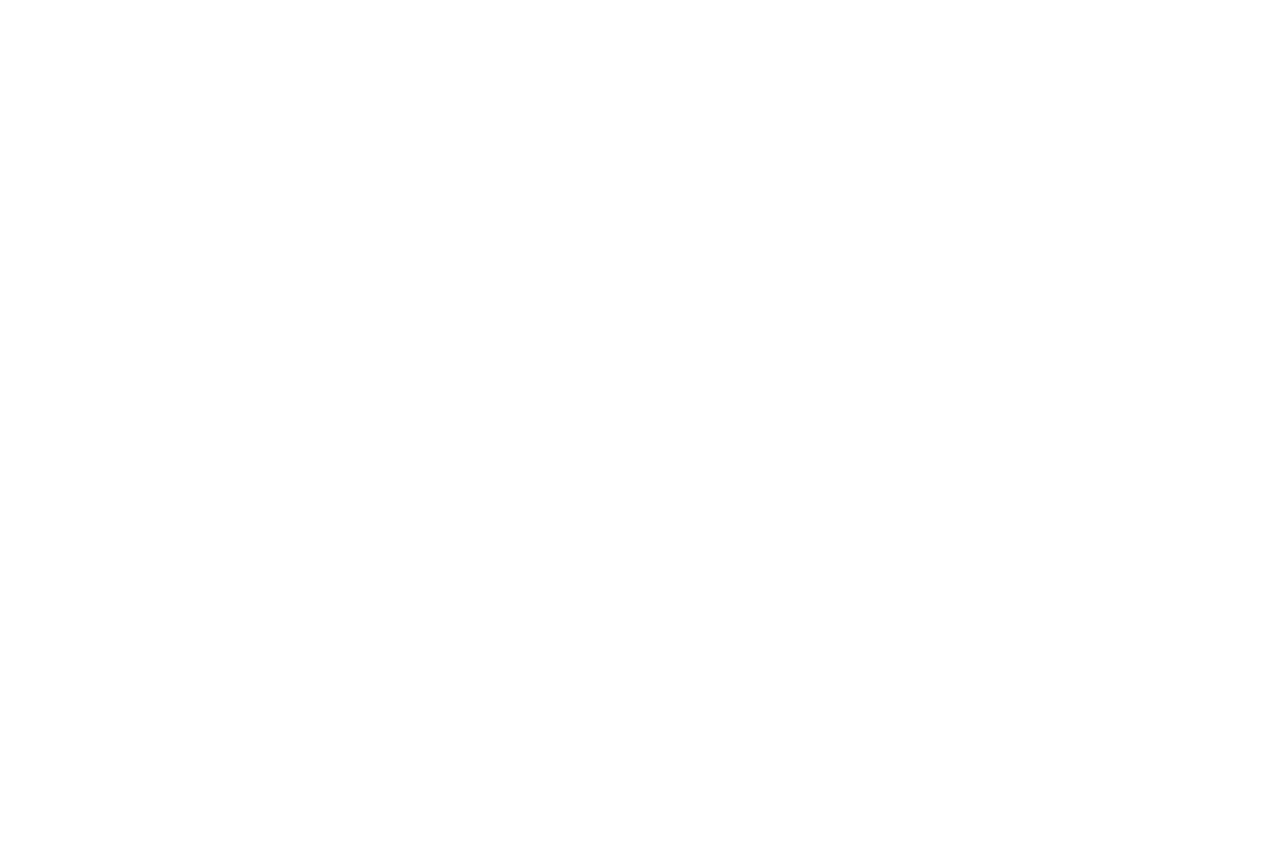
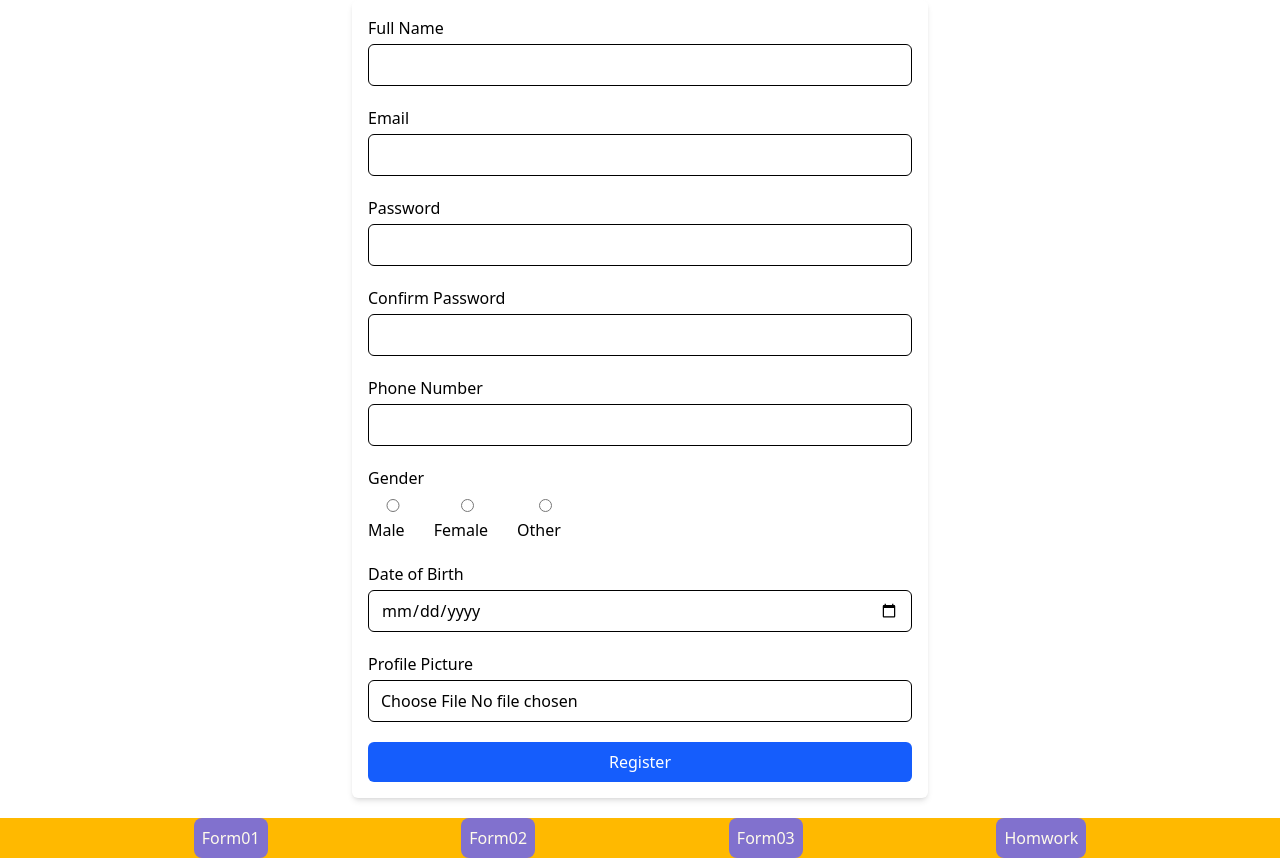
Before and after one commit to khoinv21it/Klass, a React (Vite) app in the folder react/react-vite-vercel-ts/: page /lesson09/afternoon/homework in a window 1280 px wide. Before the commit this address had no page. Before the commit the page ends 800 px from the top, so only its background shows below. Built offline with nearby package versions, Linux system fonts and the light colour scheme.

Commit message:
hw-l9-w2

```diff
--- a/react/react-vite-vercel-ts/src/AppRouter.tsx
+++ b/react/react-vite-vercel-ts/src/AppRouter.tsx
@@ -4,6 +4,7 @@ import Lesson09 from './Week02/Lesson09'
 import Form01 from './Week02/Lesson09/components/Form01'
 import Form02 from './Week02/Lesson09/components/Form02'
 import Form03 from './Week02/Lesson09/components/Form03'
+import Homework from './Week02/Lesson09/components/Homework'
 
 type Props = {}
 
@@ -15,6 +16,7 @@ export default function AppRouter({}: Props) {
         <Route path='afternoon/form01' element={<Form01/>}/>
         <Route path='afternoon/form02' element={<Form02/>} />
         <Route path='afternoon/form03' element={<Form03/>} />
+        <Route path='afternoon/homework' element={<Homework/>} />
       </Route>
 
       <Route path="/about" element={<div>About</div>} />
--- /dev/null
+++ b/react/react-vite-vercel-ts/src/Week02/Lesson09/components/Homework/index.tsx
@@ -0,0 +1,281 @@
+import { useForm, type SubmitHandler } from "react-hook-form";
+import { yupResolver } from "@hookform/resolvers/yup";
+import * as yup from "yup";
+import { useState } from "react";
+
+type Props = {};
+
+const schema = yup
+  .object({
+    fullName: yup
+      .string()
+      .required("Full Name is required")
+      .min(3, "Full Name must be at least 3 characters."),
+    email: yup
+      .string()
+      .required("Email is required")
+      .email("Invalid email format."),
+    password: yup
+      .string()
+      .required("Password is required")
+      .min(8, "Password must be at least 8 characters")
+      .matches(/[a-zA-Z]/, "Password must contain letters")
+      .matches(/[0-9]/, "Password must contain numbers"),
+    confirmPassword: yup
+      .string()
+      .required("Confirm Password is required")
+      .oneOf([yup.ref("password")], "Passwords must match"),
+    phoneNumber: yup
+      .string()
+      .required("Phone Number is required")
+      .matches(/^\d{10,}$/, "Phone Number must be at least 10 digits"),
+    gender: yup.string().required("Gender is required"),
+    dob: yup
+      .string()
+      .required("Date of Birth is required")
+      .test("age", "You must be at least 18 years old", (value) => {
+        if (!value) return false;
+        const dob = new Date(value);
+        const today = new Date();
+        const age = today.getFullYear() - dob.getFullYear();
+        const m = today.getMonth() - dob.getMonth();
+        if (
+          age > 18 ||
+          (age === 18 && m >= 0 && today.getDate() >= dob.getDate())
+        ) {
+          return true;
+        }
+        return false;
+      }),
+    country: yup.string().required("Country is required"),
+    // hobbies: yup.array().min(1, "Select at least one hobby"),
+    profilePicture: yup
+      .mixed()
+      .required("Profile Picture is required")
+      .test(
+        "fileType",
+        "Only .jpg, .jpeg, and .png files are allowed",
+        (files) => {
+          if (!files || !(files instanceof FileList)) return false;
+          const file = files[0];
+          return ["image/jpeg", "image/jpg", "image/png"].includes(file.type);
+        }
+      ),
+    // bio: yup.string().max(300, "Bio must be at most 300 characters").nullable(),
+  })
+  .required();
+
+type FormData = yup.InferType<typeof schema>;
+
+export default function Homework({}: Props) {
+//   const [bioText, setBioText] = useState("");
+  const {
+    register,
+    handleSubmit,
+    watch,
+    formState: { errors },
+  } = useForm<FormData>({ resolver: yupResolver(schema) });
+
+  const onSubmit: SubmitHandler<FormData> = (data: FormData) => {
+    console.log(data);
+  };
+
+//   const bioValue = watch("bio", "");
+
+  return (
+    <form
+      onSubmit={handleSubmit(onSubmit)}
+      className="max-w-xl mx-auto p-4 space-y-5 bg-white shadow-md rounded-md"
+    >
+      {/* Full Name */}
+      <div>
+        <label htmlFor="fullName" className="block font-medium">
+          Full Name
+        </label>
+        <input
+          id="fullName"
+          type="text"
+          {...register("fullName")}
+          className="w-full mt-1 px-3 py-2 border rounded-md"
+        />
+        {errors.fullName && (
+          <p className="text-red-600 text-sm mt-1">{errors.fullName.message}</p>
+        )}
+      </div>
+
+      {/* Email */}
+      <div>
+        <label htmlFor="email" className="block font-medium">
+          Email
+        </label>
+        <input
+          id="email"
+          type="email"
+          {...register("email")}
+          className="w-full mt-1 px-3 py-2 border rounded-md"
+        />
+        {errors.email && (
+          <p className="text-red-600 text-sm mt-1">{errors.email.message}</p>
+        )}
+      </div>
+
+      {/* Password */}
+      <div>
+        <label htmlFor="password" className="block font-medium">
+          Password
+        </label>
+        <input
+          id="password"
+          type="password"
+          {...register("password")}
+          className="w-full mt-1 px-3 py-2 border rounded-md"
+        />
+        {errors.password && (
+          <p className="text-red-600 text-sm mt-1">{errors.password.message}</p>
+        )}
+      </div>
+
+      {/* Confirm Password */}
+      <div>
+        <label htmlFor="confirmPassword" className="block font-medium">
+          Confirm Password
+        </label>
+        <input
+          id="confirmPassword"
+          type="password"
+          {...register("confirmPassword")}
+          className="w-full mt-1 px-3 py-2 border rounded-md"
+        />
+        {errors.confirmPassword && (
+          <p className="text-red-600 text-sm mt-1">
+            {errors.confirmPassword.message}
+          </p>
+        )}
+      </div>
+
+      {/* Phone Number */}
+      <div>
+        <label htmlFor="phoneNumber" className="block font-medium">
+          Phone Number
+        </label>
+        <input
+          id="phoneNumber"
+          type="tel"
+          {...register("phoneNumber")}
+          className="w-full mt-1 px-3 py-2 border rounded-md"
+        />
+        {errors.phoneNumber && (
+          <p className="text-red-600 text-sm mt-1">
+            {errors.phoneNumber.message}
+          </p>
+        )}
+      </div>
+
+      {/* Gender */}
+      <div>
+        <span className="font-medium">Gender</span>
+        <div className="flex gap-4 mt-1">
+          {["Male", "Female", "Other"].map((g) => (
+            <label key={g}>
+              <input
+                type="radio"
+                value={g}
+                {...register("gender")}
+                className="w-full mt-1 px-3 py-2 border rounded-md"
+              />
+              {g}
+            </label>
+          ))}
+        </div>
+        {errors.gender && (
+          <p className="text-red-600 text-sm mt-1">{errors.gender.message}</p>
+        )}
+      </div>
+
+      {/* Date of Birth */}
+      <div>
+        <label htmlFor="dob" className="block font-medium">
+          Date of Birth
+        </label>
+        <input
+          id="dob"
+          type="date"
+          {...register("dob")}
+          className="w-full mt-1 px-3 py-2 border rounded-md"
+        />
+        {errors.dob && (
+          <p className="text-red-600 text-sm mt-1">{errors.dob.message}</p>
+        )}
+      </div>
+
+      {/* Hobbies */}
+      {/* <div>
+        <span className="font-medium">Hobbies</span>
+        <div className="flex gap-4 mt-1">
+          {["Reading", "Traveling", "Gaming"].map((h) => (
+            <label key={h}>
+              <input
+                type="checkbox"
+                value={h}
+                {...register("hobbies")}
+                className="mr-1"
+              />
+              {h}
+            </label>
+          ))}
+        </div>
+        {errors.hobbies && (
+          <p className="text-red-600 text-sm mt-1">{errors.hobbies.message}</p>
+        )}
+      </div> */}
+
+      {/* Profile Picture */}
+      <div>
+        <label htmlFor="profilePicture" className="block font-medium">
+          Profile Picture
+        </label>
+        <input
+          id="profilePicture"
+          type="file"
+          accept=".jpg,.jpeg,.png"
+          {...register("profilePicture")}
+          className="w-full mt-1 px-3 py-2 border rounded-md"
+        />
+        {errors.profilePicture && (
+          <p className="text-red-600 text-sm mt-1">
+            {errors.profilePicture.message}
+          </p>
+        )}
+      </div>
+
+      {/* Bio */}
+      {/* <div>
+        <label htmlFor="bio" className="block font-medium">
+          Bio (optional, max 300 chars)
+        </label>
+        <textarea
+          id="bio"
+          rows={4}
+          {...register("bio")}
+          maxLength={300}
+          onChange={(e) => setBioText(e.target.value)}
+          className="w-full mt-1 input"
+        />
+        <p className="text-gray-500 text-xs text-right">
+          {300 - bioText.length} chars remaining
+        </p>
+        {errors.bio && (
+          <p className="text-red-600 text-sm mt-1">{errors.bio.message}</p>
+        )}
+      </div> */}
+
+      {/* Submit */}
+      <button
+        type="submit"
+        className="w-full bg-blue-600 text-white py-2 rounded-md hover:bg-blue-700 transition"
+      >
+        Register
+      </button>
+    </form>
+  );
+}
--- a/react/react-vite-vercel-ts/src/Week02/Lesson09/index.tsx
+++ b/react/react-vite-vercel-ts/src/Week02/Lesson09/index.tsx
@@ -16,6 +16,9 @@ export default function lesson09({}: Props) {
         <div className="p-2 bg-indigo-500/80 hover:bg-indigo-500 hover:font-bold rounded-lg">
           <NavLink to="/lesson09/afternoon/form03">Form03</NavLink>
         </div>
+        <div className="p-2 bg-indigo-500/80 hover:bg-indigo-500 hover:font-bold rounded-lg">
+          <NavLink to="/lesson09/afternoon/homework">Homwork</NavLink>
+        </div>
       </div>
     </div>
   );
```
